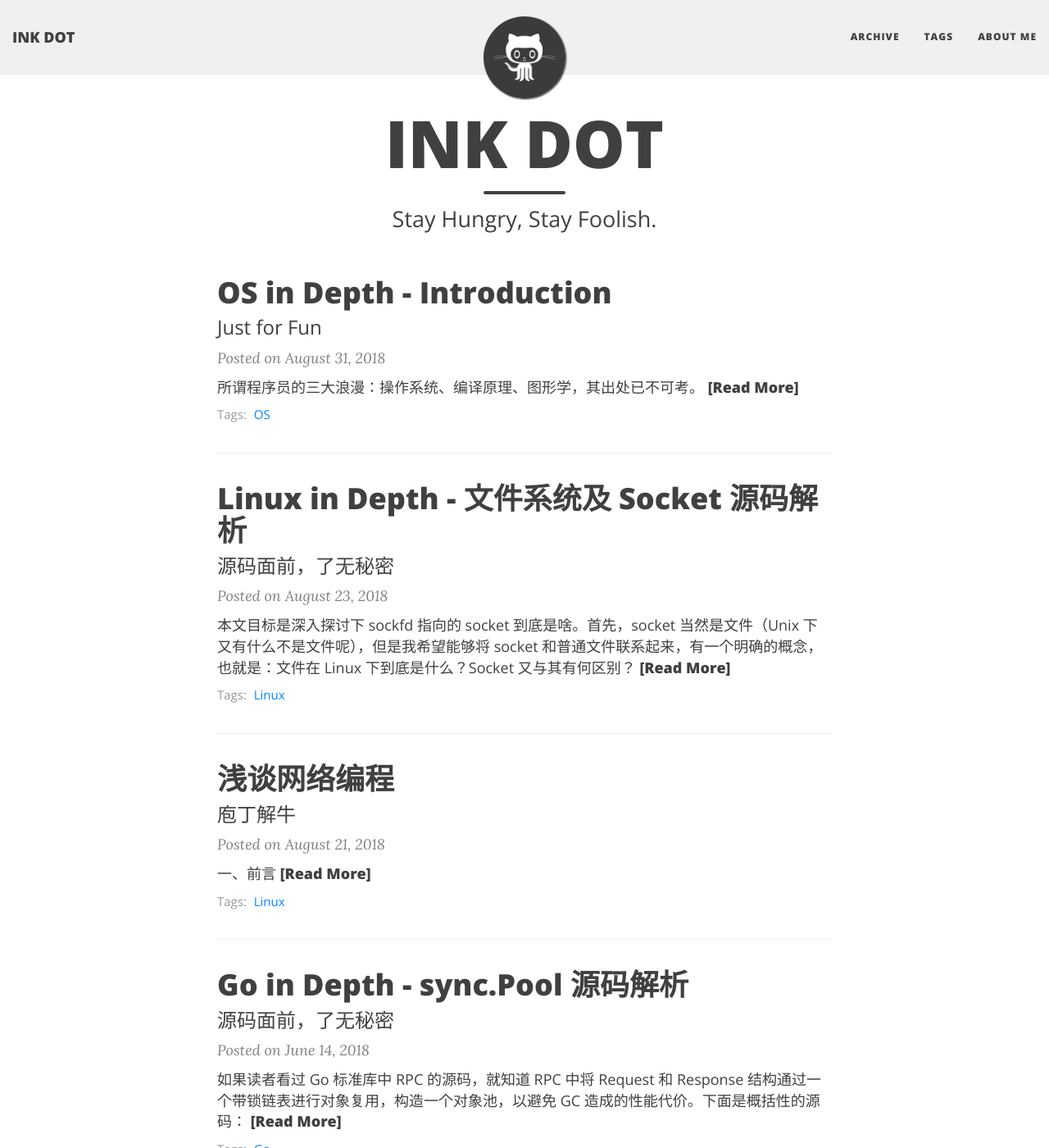
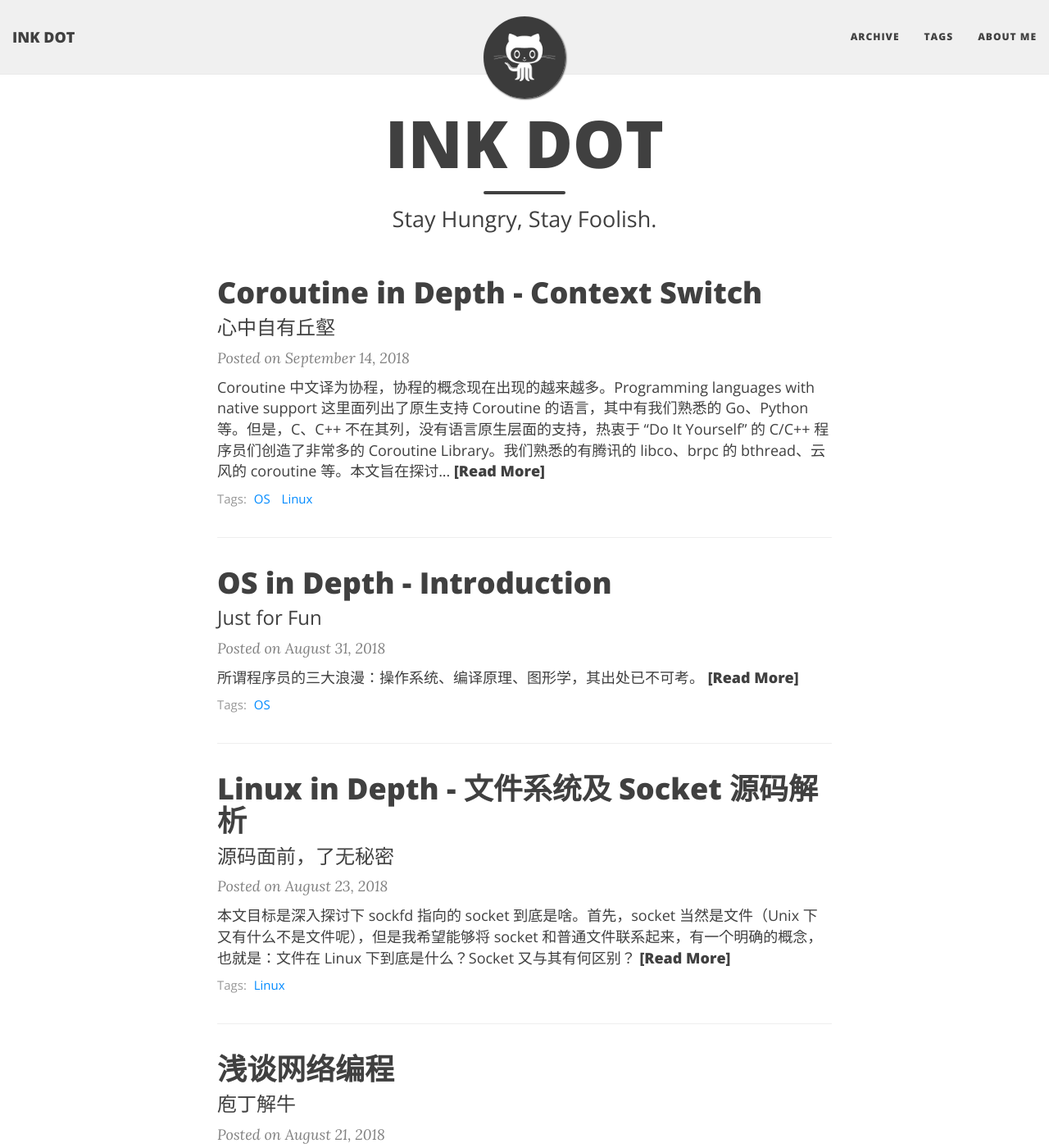
Before and after one commit to yichenluan/yichenluan.github.io, a Jekyll site: the page built from index.html, in a window 1280 px wide and 1400 px high. Shown: the whole window at 82% size. Built offline with Jekyll 4.4.1, drawn with Linux system fonts in a browser that asks for light colours; nearby versions of some CDN libraries; the list of posts is cut into pages by our own code; comment, search, counter and statistics services are not loaded; some of the changed lines change nothing that is shown; some of the changed text lies outside the part shown.

Commit message:
add coroutine-context-switch

````diff
--- /dev/null
+++ b/_posts/2018-09-14-coroutine-context-switch.md
@@ -0,0 +1,261 @@
+---
+layout: post
+title: Coroutine in Depth - Context Switch
+subtitle: 心中自有丘壑
+tags: [OS, Linux]
+---
+
+Coroutine 中文译为协程，协程的概念现在出现的越来越多。[Programming languages with native support](https://en.wikipedia.org/wiki/Coroutine#Programming_languages_with_native_support) 这里面列出了原生支持 Coroutine 的语言，其中有我们熟悉的 Go、Python 等。但是，C、C++ 不在其列，没有语言原生层面的支持，热衷于 “Do It Yourself” 的 C/C++ 程序员们创造了非常多的 Coroutine Library。我们熟悉的有腾讯的 [libco](https://github.com/Tencent/libco)、brpc 的 [bthread](https://github.com/brpc/brpc/tree/master/src/bthread)、云风的 [coroutine](https://github.com/cloudwu/coroutine/) 等。本文旨在探讨 Coroutine 实现上最基础的部分，即 Context Switch。
+
+# 1. Why Coroutine
+
+我们知道现代操作系统中线程是抢占式的，由内核来负责线程调度和切换。一般来说，这个切换发生在时间中断和系统调用时，这样子带来的好处是当控制流不得不因为一些阻塞操作（比如网络 IO）而中断时，我们无需考虑逻辑流是否需要主动中断。
+
+什么意思呢？假设我们的服务端程序有 10 个线程，每个线程持有一个连接，所在机器上只有一个 CPU 核心。那么当其中一个线程因为阻塞在等待连接上数据到来时，内核会将该主动将 CPU 让给就绪态的线程执行逻辑。在这个过程中，该线程的控制流阻塞在了等待数据上，但是逻辑流无需在代码上做额外处理（我们不需要主动声明让出 CPU 控制权），因为我们知道内核会为我们接管这一切，CPU 不会空转，会有就绪线程被调度到 CPU 上运行。这时，逻辑流和控制流是等价的。
+
+一切看起来很美好，直到我们需要直面性能问题。当我们只需要同时处理 10 个连接时，我们让 10 个线程来处理，当我们需要同时处理 10K 个连接时，我们能用 10K 个线程来处理吗？答案当然是不可以，至少现在不可以。原因自然是老生常谈的上下文调度与切换、内存同步等开销。[Measuring context switching and memory overheads for Linux threads](https://eli.thegreenplace.net/2018/measuring-context-switching-and-memory-overheads-for-linux-threads/) 这篇文章测量了在现在（2018 年）线程上下文切换的代价：
+
+![](http://p890o7lc8.bkt.clouddn.com/20180912152246.png)
+
+简单来说，线程的上下文切换只比在内存中复制 64 K 数据稍快点。看起来似乎已经够快了，但是从数量级上与 [Latency Numbers Every Programmer Should Know](https://people.eecs.berkeley.edu/~rcs/research/interactive_latency.html) 给出的数据比较，着实不够快，至少试图在一个机器上跑 10K 个线程不是一件有意义的事情。
+
+![](http://p890o7lc8.bkt.clouddn.com/20180912153612.png)
+
+那该怎么办呢？我们可以使用异步操作：通过回调函数来响应被阻塞的操作结果，然后继续被中断的逻辑。不过让我们回到逻辑流和控制流的话题，使用异步回调，就意味着我们需要将原本连续的逻辑流打破，使用各种回调来组织逻辑，而为了在回调之间保证控制状态（数据信息）的一致性，需要用户自己维护每个回调阶段的状态。这样子，逻辑流和控制流不再等价，我们付出的代价是手动维护控制状态信息。
+
+为了避免异步编程的困难，我们再次拿起了协程的概念，通过协程用同步的方式来写异步的程序。这次，我们同样在逻辑流中该阻塞的地方阻塞，不过不同于线程由内核调度走，协程会主动让出执行权，交由其它就绪协程执行，等阻塞的操作结束后，调度器会重新把执行权还给该协程，这样子，用户的逻辑流和控制流再次等价。
+
+从上面的描述可以看出，实现一个协程库的核心在于三方面：上下文切换、协程栈（本文只讨论有栈协程）、调度器。而上下文切换的代价足够小正是我们使用协程而不是线程的直接驱动力。实现协程上下文切换有很多种方法，本质要做的都是保存和恢复寄存器和栈信息，可供选择的有：[boost.context](https://www.boost.org/doc/libs/1_56_0/libs/context/doc/html/index.html)、[setjmp](https://en.wikipedia.org/wiki/Setjmp.h)、[sigaltstack](https://linux.die.net/man/2/sigaltstack)、[ucontext](https://en.wikipedia.org/wiki/Setcontext)，不过 boost.context 是最快的，bthread 也是使用 boost.context，下面我们就以 bthread 的代码为准，分析如何做到协程的 Context Switch。
+
+
+# 2. Stack Frame
+
+为了理解协程的 Context Switch，我们首先得熟悉程序中函数调用背后的知识，也就是 Stack Frame。首先我们列出下面我们用到的几个汇编指令。
+
+汇编指令 | 解释
+---- | ---
+push ebp | 将 ebp 寄存器的值 push 到栈上
+move ebp, esp	 |  将 esp 寄存器的值赋给 ebp 寄存器
+sub esp, X	 |  将 esp 寄存器中的值减去 X
+pop ebp	 |  将当前栈顶值 pop 给 ebp 寄存器
+ret	 |  将当前栈顶值弹出给 eip 寄存器
+
+
+当然，我们也要复习下计算机中的几个关键寄存器：
+
+
+寄存器（32位） | 含义
+---- | ---
+eip | 指令寄存器
+esp |  堆栈顶指针
+ebp	 |  堆栈基指针
+
+OK，有了这些知识储备，我们可以开始探究函数调用过程中究竟发生了什么事，我们思考的重点就是：
+
+1. 编译器如何为我们处理调用者（Caller）和被调用者（Callee）的 Stack Frame？
+2. Callee 如何知道返回后执行的地址？（这是非常关键的问题，因为 Coroutine Context Switch 的核心就是如何做到从一个 Coroutine 切出，切回时能继续在切出的地方继续执行）
+
+
+我们的例子如下：
+
+
+```c
+int add(int x, int y) {
+    int res = x + y;
+    return res;
+}
+
+int main() {
+    add(1, 2);
+    return 0;
+}
+```
+
+那么，一个典型的 Caller Stack Frame 是这样的：
+
+![](http://p890o7lc8.bkt.clouddn.com/20180913173125.png)
+
+相应的汇编代码为：
+
+```c
+push 2
+push 1
+
+// 汇编为 call _add，翻译如下：
+push eip + 2  // eip + 2 即为 Return Address
+jmp _add
+```
+
+可以看出，函数调用过程中将其参数从右到左反向压入栈中，以此到达传参的目的，之后再将 Caller 的返回地址压栈，然后执行流程就转到 Callee 了。
+
+编译器为我们生成的 Callee Stack Frame 如下:
+
+
+![](http://p890o7lc8.bkt.clouddn.com/20180913174537.png)
+
+汇编代码为：
+
+```c
+push ebp          // 将当前 ebp 寄存器的值（Caller Stack Frame 的栈基指针）push 到栈中
+move ebp esp      // 将当前 esp 寄存器的值（即 Callee Stack Frame 的栈基指针）放到 ebp 寄存器中保存
+sub esp X;        // 将 esp 寄存器（栈顶指针）往下移 X，为本地变量预留出栈上空间
+```
+
+这段代码的主要目的为：
+
+1. 将旧的 ebp push 到栈中（函数调用结束后会恢复该值）
+2. 将当前 Stack Frame 的栈基指针赋值给 ebp 寄存器（这样做的目的是编译器可以通过 ebp 寄存器的值定位到 Caller 参数和 Callee Local Variable，当然这是一个比较复杂的话题，不过与下面要讨论的 Coroutine Context Switch 关系不大，在此就不展开解释啦）
+3. 为本地变量分配空间。
+
+
+之后，就是函数内部逻辑的处理了，下面我们最后来看一下函数调用返回时，编译器是如何为我们处理的：
+
+```c
+
+mov esp ebp     // 将 esp （栈顶指针）赋值为 ebp 寄存器（即之前保持的栈基指针）
+pop ebp         // 将当前栈顶值（即 old ebp）pop 给 ebp 寄存器（这样子就在函数调用后恢复了 ebp 寄存器）
+// ret 8 可理解为以下汇编代码
+ret             // 将当前栈顶值（即 Return Address）pop 给 eip 寄存器（指令寄存器）
+add esp, 8      // 将 esp（栈顶指针）上移 8（Caller 为函数参数分配的空间大小）
+```
+
+这样子，我们就基本理解了 Caller 和 Callee 是如何运作的，以及对应的 Stack Frame Layout。
+
+现在我们可以回答最开始提出的第二个问题：即 Callee 是如何知道返回后的地址？答案就是 Caller Stack Frame 中的 Return Address。而这，也是实现 Coroutine Context Switch 的关键:
+
+> 我们只需要将待切换 Coroutine 的函数地址保存在 Return Address 中，当前调度函数结束之后，会自动切换到这个地址上执行。
+
+# 3. Context Switch
+
+讨论协程的上下文切换前不妨先回忆下线程上下文切换的过程。
+
+每个线程都拥有一个用户态堆栈（user-mode stack）和内核态堆栈（kernel-mode stack）。线程上下文切换的过程就是把用户态堆栈和寄存器的信息保存在内核态堆栈中，再恢复待调度线程的寄存器和用户态堆栈。当然，这个过程是陷入到内核态后，由操作系统和硬件共同协作完成的。由此可见，一个线程的执行状态由两个基本要素组成：寄存器、栈信息。同样的，协程上下文切换过程中本质上就是对寄存器和栈信息的保存与恢复。于是，我们来看下 bthread（boost.context）是如何做的。
+
+bthread 中与上下文切换相关的操作分为两个步骤：
+
+
+```c
+// 跳转 bthread context
+intptr_t BTHREAD_CONTEXT_CALL_CONVENTION
+bthread_jump_fcontext(bthread_fcontext_t * ofc, bthread_fcontext_t nfc,
+                      intptr_t vp, bool preserve_fpu = false);
+
+// 创建 bthread context
+bthread_fcontext_t BTHREAD_CONTEXT_CALL_CONVENTION
+bthread_make_fcontext(void* sp, size_t size, void (* fn)( intptr_t));
+```
+
+在看这两个函数的具体汇编实现之前，先列出后续用到的几个寄存器信息（以 x86_64 代码为例，好读点）：
+
+
+寄存器（64位） | 含义
+---- | ---
+rdi | 保存 Caller 第一个参数
+rsi |  保存 Caller 第二个参数
+rdx	 |  保存 Caller 第三个参数
+rcx	 |  保存 Caller 第四个参数
+rax	 |  保存 Callee 第一个返回值
+rsp	 |  堆栈顶指针
+rbp	 |  堆栈基指针
+rip	 |  指令寄存器
+
+
+我们先来看 bthread context 的创建：
+
+```c
+
+__asm (
+".text\n"
+".globl bthread_make_fcontext\n"
+".type bthread_make_fcontext,@function\n"
+".align 16\n"
+"bthread_make_fcontext:\n"
+"    movq  %rdi, %rax\n"            // 将 rdi 的值（即第一个参数 sp，也就是协程栈空间的地址）赋值给 rax，此时 rax 指向用户自定义协程栈的地址
+"    andq  $-16, %rax\n"            // 将 rax 下移 16 字节对齐
+"    leaq  -0x48(%rax), %rax\n"     // 将 rax 下移 0x48，即留出 0x48 个字节用于存放 Context Data
+"    movq  %rdx, 0x38(%rax)\n"      // 将 rdx 的值（即第三个参数 fn，也就是协程初始化后的运行函数）赋值给 (rax) + 0x38 的位置上
+"    stmxcsr  (%rax)\n"             // 存储 MMX Control 信息
+"    fnstcw   0x4(%rax)\n"          // 存储 x87 Control 信息
+"    leaq  finish(%rip), %rcx\n"    // 计算 finish 对应的指令地址，存放在 rcx 中
+"    movq  %rcx, 0x40(%rax)\n"      // 将 rcx 的值赋值给 (rax) + 0x40 的位置上
+"    ret \n"
+"finish:\n"                         // 函数退出
+"    xorq  %rdi, %rdi\n"
+"    call  _exit@PLT\n"
+"    hlt\n"
+".size bthread_make_fcontext,.-bthread_make_fcontext\n"
+".section .note.GNU-stack,\"\",%progbits\n"
+);
+```
+
+`bthread_make_fcontext` 的汇编还算容易懂，基于此，我们可以画出 Coroutine Stack 初始化后的 Layout：
+
+![](http://p890o7lc8.bkt.clouddn.com/20180914135004.png)
+
+其中 rax 寄存器就是 `bthread_make_fcontext` 的返回值，也就是 `bthread_fcontext_t`。
+
+终于到 Context Switch 的环节了，我们来看 `bthread_jump_fcontext` 的代码：
+
+```c
+__asm (
+".text\n"
+".globl bthread_jump_fcontext\n"
+".type bthread_jump_fcontext,@function\n"
+".align 16\n"
+"bthread_jump_fcontext:\n"
+"    pushq  %rbp  \n"                     // push rbp 寄存器值到当前协程栈中
+"    pushq  %rbx  \n"                     // push rbx 寄存器值到当前协程栈中
+"    pushq  %r15  \n"                     // push r15 寄存器值到当前协程栈中
+"    pushq  %r14  \n"                     // push r14 寄存器值到当前协程栈中
+"    pushq  %r13  \n"                     // push r13 寄存器值到当前协程栈中
+"    pushq  %r12  \n"                     // push r12 寄存器值到当前协程栈中
+"    leaq  -0x8(%rsp), %rsp\n"            // rsp （栈顶指针）下移 8 字节
+"    cmp  $0, %rcx\n"                     // 比较 rcx（第四个入参，即 preserve_fpu，默认为 false）与 0
+"    je  1f\n"                            // rcx = 0（即 preserve_fpu 为 false）则跳转
+"    stmxcsr  (%rsp)\n"                   // 保存 MMX Control 信息
+"    fnstcw   0x4(%rsp)\n"                // 保存 x87 Control 信息
+"1:\n"
+"    movq  %rsp, (%rdi)\n"                // 将 rsp（栈顶指针）保存在 rdi 寄存器所指向的值（即第一个入参，ofc）中
+"    movq  %rsi, %rsp\n"                  // 将 rsp（栈顶指针）赋值为 rsi（即第二个入参，nfc）
+"    cmp  $0, %rcx\n"
+"    je  2f\n"
+"    ldmxcsr  (%rsp)\n"
+"    fldcw  0x4(%rsp)\n"
+"2:\n"
+"    leaq  0x8(%rsp), %rsp\n"             // rsp（栈顶）指针上移 8 字节
+"    popq  %r12  \n"                      // pop 栈顶元素，赋值给 r12
+"    popq  %r13  \n"                      // pop 栈顶元素，赋值给 r13
+"    popq  %r14  \n"                      // pop 栈顶元素，赋值给 r14
+"    popq  %r15  \n"                      // pop 栈顶元素，赋值给 r15
+"    popq  %rbx  \n"                      // pop 栈顶元素，赋值给 rbx
+"    popq  %rbp  \n"                      // pop 栈顶元素，赋值给 rbp
+"    popq  %r8\n"                         // pop 栈顶元素，赋值给 r8
+"    movq  %rdx, %rax\n"                  // 将 rdx 赋值给 rax，作为返回值
+"    movq  %rdx, %rdi\n"                  // 将 rdx 赋值给 rdi，作为接下来的入参
+"    jmp  *%r8\n"                         // 跳转到 r8 寄存器指示的位置处继续执行
+".size bthread_jump_fcontext,.-bthread_jump_fcontext\n"
+".section .note.GNU-stack,\"\",%progbits\n"
+);
+```
+
+
+Context Switch 的过程就显得有些复杂了。当然，核心思想还是保持和恢复两个 Coroutine 的寄存器和栈信息。不过，这里需要针对被调度 Coroutine 分为两种情况讨论：首次调度、非首次调度。我分别画出相应的 Stack Frame Layout 加以说明：
+
+首次调度是指该 Coroutine 的 Stack Frame 如 `make_fcontext` 中画出的那样，于是 Context Switch 意味着：
+
+
+![](http://p890o7lc8.bkt.clouddn.com/20180914142022.png)
+
+非首次调度是指该 Coroutine 已经运行过一段时间了，那么其 Stack Frame 就如上图右二所示，于是 Context Switch 意味着：
+
+![](http://p890o7lc8.bkt.clouddn.com/20180914142617.png)
+
+瞧！这里面最精妙的就是首次调度和非首次调度之间细微的差别。首次调度继续运行的地址（R8）就是 make context 时保存的 fn（协程入口函数，往往与调度器有关），非首次调度继续运行的地址（R8）则恰好就是我们在第 2 节（Stack Frame）一再强调的 Return Address，也就是协程被切换的位置。
+
+boost.context 不愧是大师之作，实在是太精巧了！
+
+# 4. More
+
+到这里，读者应该明白了协程 Context Switch 到底是如何实现的，老实讲，不深入到汇编代码中也不会影响我们阅读协程库的实现，但是那种感觉就如隔靴搔痒，总是差了那么点意思。
+
+从最微观的地方理解了上下文切换，继续思考协程栈、协程调度等上层细节才能做到心中自有丘壑。
````
Also changed, not shown: _posts/2018-08-21-head-first-networkprogram.md (+1 -0 lines).
